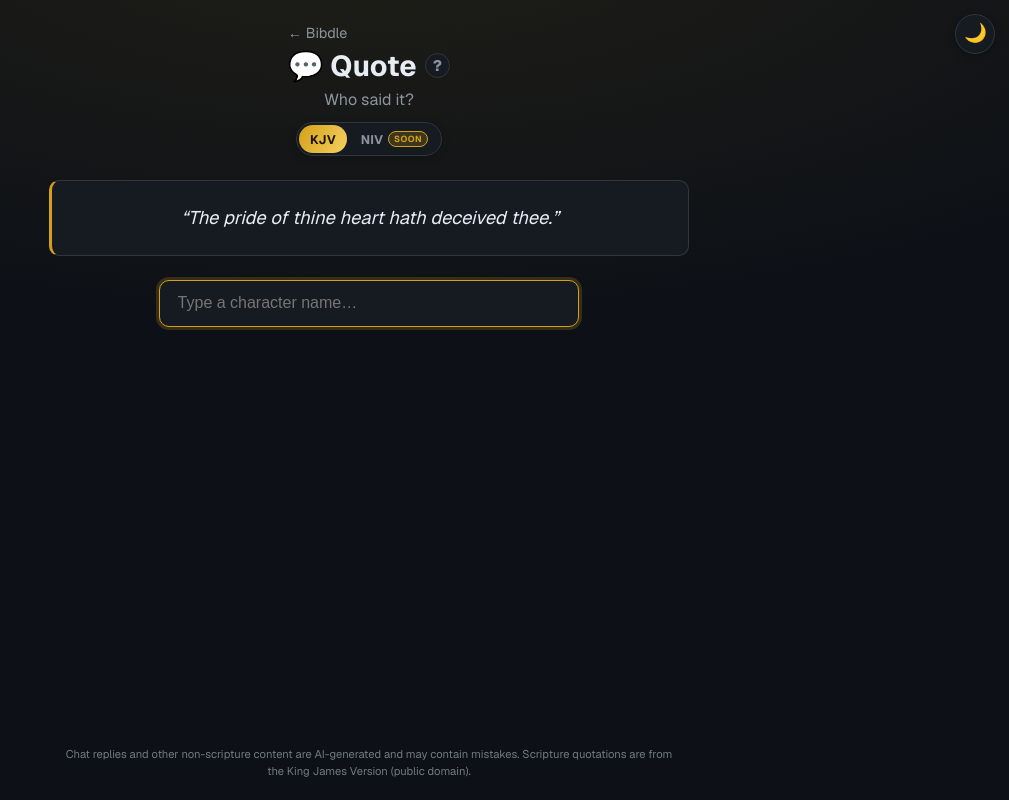
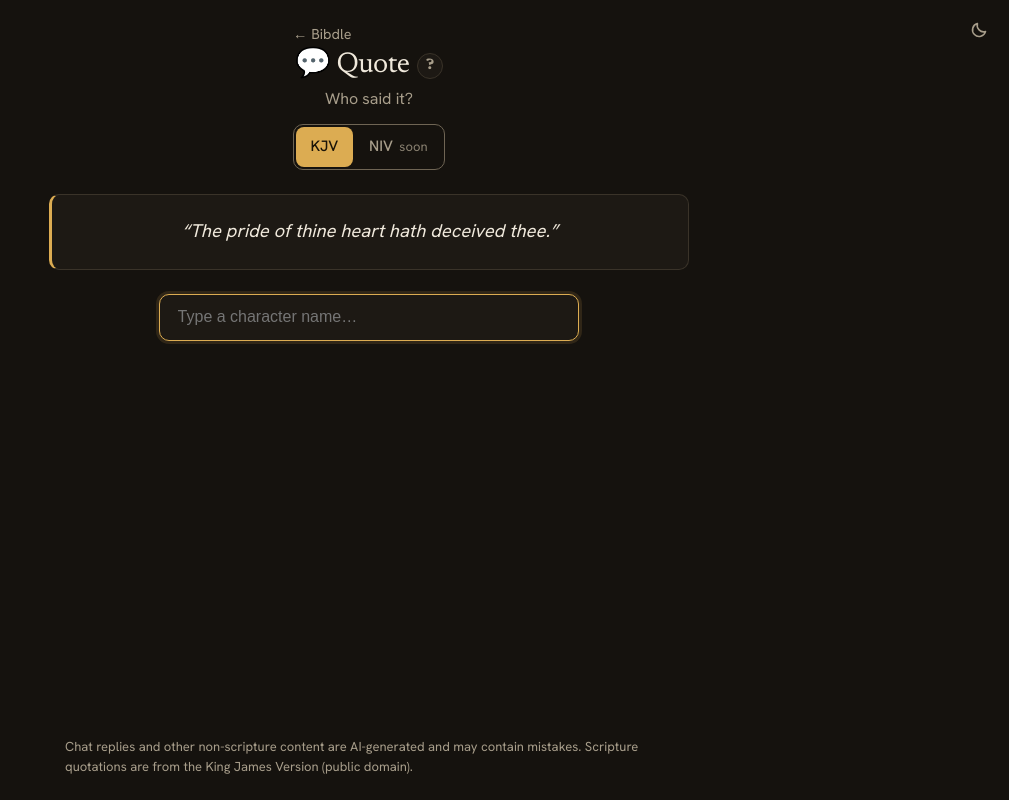
Before and after one commit to proxim/bibdle, a Next.js app: page /quote in a window 1280 px wide. Shown: the whole page, without its empty margins (271-1280 px from the left). Built offline with nearby package versions, Linux system fonts and the light colour scheme.

Commit message:
Switch to a warm parchment palette with Newsreader and Hanken Grotesk, and add shared button, dialog and result primitives

```diff
--- a/src/app/globals.css
+++ b/src/app/globals.css
@@ -1,40 +1,63 @@
 :root,
 :root[data-theme="dark"] {
-  --bg: #0d1117;
-  --bg-raised: #161b22;
-  --bg-tile: #21262d;
-  --border: #30363d;
-  --fg: #e6edf3;
-  --fg-muted: #8b949e;
-  --accent: #d4a017; /* gold */
-  --accent-soft: #d4a01733;
-  --correct: #2e7d32;
-  --partial: #b8860b;
-  --wrong: #5c2b29;
-  /* Text sitting on a colored (correct/partial/wrong) fill — light in both
-     themes, since those fills are saturated regardless of light/dark. */
-  --on-tile: #ffffff;
-  --radius: 10px;
-  --flip-duration: 600ms;
-  --flip-stagger: 120ms;
-  --ambient-tint: #d4a01718;
+  --bg: #15120e;
+  --bg-raised: #1d1914;
+  --bg-tile: #27221b;
+  --border: #3a3329;
+  /* Control boundaries (inputs, outlined buttons) need 3:1 against the ground. */
+  --border-strong: #6f6554;
+  --fg: #f0e9dc;
+  --fg-muted: #a89e8b;
+  --accent: #dcac52;
+  --accent-hover: #e8bd6c;
+  --accent-soft: #dcac5222;
+  --on-accent: #1a1408;
+  --correct: #2e7a4b;
+  --partial: #d6a53c;
+  --wrong: #2d2821;
+  --miss: #e07a62;
+  --on-correct: #ffffff;
+  --on-partial: #1a1408;
+  --on-wrong: #a89e8b;
+  --scrim: rgba(10, 8, 5, 0.72);
+  --shadow: 0 18px 48px -18px rgba(0, 0, 0, 0.7);
   --color-scheme: dark;
 }
 
 :root[data-theme="light"] {
-  --bg: #f6f1e7; /* parchment */
-  --bg-raised: #fbf7ee;
-  --bg-tile: #efe7d6;
-  --border: #d8ccb4;
-  --fg: #2b2417;
-  --fg-muted: #6b6350;
-  --accent: #b8860b; /* deeper gold for contrast on light */
-  --accent-soft: #b8860b22;
-  --correct: #2e7d32;
-  --partial: #9a6b00;
-  --wrong: #b3261e;
-  --ambient-tint: #b8860b14;
+  --bg: #f3ede0; /* parchment */
+  --bg-raised: #faf6ec;
+  --bg-tile: #e9e0cc;
+  --border: #d3c7ae;
+  --border-strong: #8c8168;
+  --fg: #241e14;
+  --fg-muted: #62594a;
+  --accent: #85560a;
+  --accent-hover: #6b4408;
+  --accent-soft: #85560a1c;
+  --on-accent: #fbf7ee;
+  --correct: #2a6e43;
+  --partial: #d6a53c;
+  --wrong: #e3d9c4;
+  --miss: #a3361f;
+  --on-correct: #ffffff;
+  --on-partial: #1a1408;
+  --on-wrong: #62594a;
+  --scrim: rgba(36, 30, 20, 0.5);
+  --shadow: 0 18px 48px -20px rgba(60, 44, 16, 0.4);
   --color-scheme: light;
+}
+
+:root {
+  --radius-sm: 6px;
+  --radius: 10px;
+  --radius-lg: 16px;
+  --col: 40rem;
+  --col-wide: 54rem;
+  --ease-out: cubic-bezier(0.23, 1, 0.32, 1);
+  --ease-in-out: cubic-bezier(0.77, 0, 0.175, 1);
+  --flip-duration: 520ms;
+  --flip-stagger: 110ms;
 }
 
 * {
@@ -44,8 +67,10 @@
 }
 
 html {
-  height: 100%;
+  min-height: 100%;
   color-scheme: var(--color-scheme);
+  -webkit-text-size-adjust: 100%;
+  text-size-adjust: 100%;
 }
 
 html,
@@ -55,14 +80,30 @@ body {
 }
 
 body {
-  min-height: 100%;
+  min-height: 100dvh;
   display: flex;
   flex-direction: column;
   color: var(--fg);
   background: var(--bg);
-  background-image: radial-gradient(ellipse 80% 50% at 50% -10%, var(--ambient-tint), transparent);
-  font-family: var(--font-geist-sans), system-ui, sans-serif;
+  font-family: var(--font-sans), system-ui, sans-serif;
+  font-size: 1rem;
+  line-height: 1.5;
   -webkit-font-smoothing: antialiased;
+  -webkit-tap-highlight-color: transparent;
+}
+
+h1,
+h2,
+h3 {
+  font-family: var(--font-serif), Georgia, serif;
+  font-weight: 400;
+  line-height: 1.1;
+  letter-spacing: -0.02em;
+  text-wrap: balance;
+}
+
+p {
+  text-wrap: pretty;
 }
 
 a {
@@ -73,19 +114,28 @@ a {
 button {
   font: inherit;
   color: inherit;
+  touch-action: manipulation;
+}
+
+a,
+button,
+input {
+  -webkit-tap-highlight-color: transparent;
+}
+
+:focus-visible {
+  outline: 2px solid var(--accent);
+  outline-offset: 2px;
 }
 
 .siteDisclaimer {
   margin-top: auto;
-  padding: 1.5rem 1rem 1.25rem;
-  max-width: 640px;
-  margin-left: auto;
-  margin-right: auto;
-  font-size: 0.7rem;
+  width: min(100%, var(--col));
+  margin-inline: auto;
+  padding: 2rem 1rem 1.5rem;
+  font-size: 0.8125rem;
   line-height: 1.5;
-  text-align: center;
   color: var(--fg-muted);
-  opacity: 0.8;
 }
 
 @media (prefers-reduced-motion: reduce) {
--- a/src/app/layout.tsx
+++ b/src/app/layout.tsx
@@ -1,23 +1,25 @@
 import type { Metadata } from "next";
-import { Geist, Geist_Mono } from "next/font/google";
+import { Hanken_Grotesk, Newsreader } from "next/font/google";
 import { Analytics } from "@vercel/analytics/next";
 import "./globals.css";
 import ThemeToggle from "@/components/ThemeToggle";
 
-const geistSans = Geist({
-  variable: "--font-geist-sans",
+const sans = Hanken_Grotesk({
+  variable: "--font-sans",
   subsets: ["latin"],
 });
 
-const geistMono = Geist_Mono({
-  variable: "--font-geist-mono",
+const serif = Newsreader({
+  variable: "--font-serif",
   subsets: ["latin"],
+  style: ["normal", "italic"],
+  axes: ["opsz"],
 });
 
 const SITE_URL = "https://bibdle.app";
-const TITLE = "Bibdle — the daily Bible guessing game";
+const TITLE = "Bibdle: the daily Bible guessing game";
 const DESCRIPTION =
-  "Guess the Bible character of the day across Classic, Quote, Emoji, and Verse modes.";
+  "A new Bible puzzle every day. Play Classic, Quote, Emoji, Verse, and Scripture or Shakespeare.";
 
 export const metadata: Metadata = {
   metadataBase: new URL(SITE_URL),
@@ -47,7 +49,7 @@ export default function RootLayout({
   return (
     <html
       lang="en"
-      className={`${geistSans.variable} ${geistMono.variable}`}
+      className={`${sans.variable} ${serif.variable}`}
       suppressHydrationWarning
     >
       <head>
--- a/src/components/ThemeToggle.module.css
+++ b/src/components/ThemeToggle.module.css
@@ -1,7 +1,7 @@
 .wrapper {
   position: fixed;
-  top: 0.85rem;
-  right: 0.85rem;
+  top: 0.5rem;
+  right: 0.5rem;
   z-index: 50;
 }
 
@@ -9,56 +9,46 @@
   display: inline-flex;
   align-items: center;
   justify-content: center;
-  width: 2.5rem;
-  height: 2.5rem;
-  border-radius: 50%;
-  border: 1px solid var(--border);
-  background: var(--bg-raised);
-  color: var(--fg);
+  width: 2.75rem;
+  height: 2.75rem;
+  color: var(--fg-muted);
+  background: none;
+  border: none;
+  border-radius: var(--radius);
   cursor: pointer;
-  line-height: 1;
-  box-shadow: 0 2px 8px rgba(0, 0, 0, 0.25);
-  transition: border-color 150ms ease, transform 150ms ease, background 150ms ease;
+  transition:
+    color 150ms ease,
+    transform 160ms var(--ease-out);
 }
 
-.button:hover {
-  border-color: var(--accent);
-  transform: translateY(-1px);
+.button:active {
+  transform: scale(0.94);
 }
 
-.button:focus-visible {
-  outline: 2px solid var(--accent);
-  outline-offset: 2px;
+@media (hover: hover) and (pointer: fine) {
+  .button:hover {
+    color: var(--fg);
+  }
 }
 
 .icon {
-  display: inline-block;
-  font-size: 1.15rem;
-  animation: pop 280ms ease;
+  display: inline-flex;
+  animation: swap 200ms var(--ease-out);
 }
 
 .placeholder {
   display: inline-block;
-  width: 2.5rem;
-  height: 2.5rem;
+  width: 2.75rem;
+  height: 2.75rem;
 }
 
-@keyframes pop {
-  0% {
-    transform: scale(0.4) rotate(-30deg);
+@keyframes swap {
+  from {
     opacity: 0;
+    transform: scale(0.85);
   }
-  100% {
-    transform: scale(1) rotate(0deg);
+  to {
     opacity: 1;
+    transform: scale(1);
   }
 }
-
-@media (prefers-reduced-motion: reduce) {
-  .button {
-    transition: none;
-  }
-  .icon {
-    animation: none;
-  }
-}
--- a/src/components/ThemeToggle.tsx
+++ b/src/components/ThemeToggle.tsx
@@ -48,8 +48,26 @@ export default function ThemeToggle() {
         aria-label={isDark ? "Switch to light theme" : "Switch to dark theme"}
         title={isDark ? "Switch to light theme" : "Switch to dark theme"}
       >
-        <span className={styles.icon} key={theme}>
-          {isDark ? "🌙" : "☀️"}
+        <span className={styles.icon} key={theme} aria-hidden="true">
+          <svg
+            width="20"
+            height="20"
+            viewBox="0 0 20 20"
+            fill="none"
+            stroke="currentColor"
+            strokeWidth="1.6"
+            strokeLinecap="round"
+            strokeLinejoin="round"
+          >
+            {isDark ? (
+              <path d="M16.5 11.6A6.6 6.6 0 0 1 8.4 3.5a6.6 6.6 0 1 0 8.1 8.1Z" />
+            ) : (
+              <>
+                <circle cx="10" cy="10" r="3.4" />
+                <path d="M10 2.2v1.6M10 16.2v1.6M2.2 10h1.6M16.2 10h1.6M4.5 4.5l1.1 1.1M14.4 14.4l1.1 1.1M4.5 15.5l1.1-1.1M14.4 5.6l1.1-1.1" />
+              </>
+            )}
+          </svg>
         </span>
       </button>
     </div>
--- a/src/components/VersionToggle.module.css
+++ b/src/components/VersionToggle.module.css
@@ -3,57 +3,47 @@
   align-items: stretch;
   gap: 2px;
   padding: 2px;
-  background: var(--bg-raised);
-  border: 1px solid var(--border);
-  border-radius: 999px;
-  box-shadow: 0 2px 8px rgba(0, 0, 0, 0.18);
+  border: 1px solid var(--border-strong);
+  border-radius: var(--radius);
 }
 
 .option {
-  position: relative;
   display: inline-flex;
   align-items: center;
-  gap: 0.3rem;
-  padding: 0.32rem 0.7rem;
-  font-size: 0.78rem;
-  font-weight: 700;
-  letter-spacing: 0.03em;
+  gap: 0.4rem;
+  min-height: 2.5rem;
+  padding: 0 0.9rem;
+  font-size: 0.9375rem;
+  font-weight: 500;
   color: var(--fg-muted);
   background: none;
   border: none;
-  border-radius: 999px;
+  border-radius: calc(var(--radius) - 2px);
   cursor: pointer;
-  transition: color 150ms ease, background 150ms ease;
+  transition:
+    color 150ms ease,
+    background-color 150ms ease,
+    transform 160ms var(--ease-out);
 }
 
-.option:hover {
-  color: var(--fg);
+.option:active {
+  transform: scale(0.97);
 }
 
-.active {
-  color: #1a1300;
-  background: linear-gradient(120deg, var(--accent), #f5d061);
+@media (hover: hover) and (pointer: fine) {
+  .option:hover {
+    color: var(--fg);
+  }
 }
 
-.option:focus-visible {
-  outline: 2px solid var(--accent);
-  outline-offset: 2px;
+.active,
+.active:hover {
+  color: var(--on-accent);
+  background: var(--accent);
 }
 
 .soon {
-  font-size: 0.55rem;
-  font-weight: 700;
-  text-transform: uppercase;
-  letter-spacing: 0.05em;
-  padding: 0.05rem 0.3rem;
-  border-radius: 999px;
-  background: var(--accent-soft);
-  border: 1px solid var(--accent);
-  color: var(--accent);
+  font-size: 0.8125rem;
+  font-weight: 400;
+  opacity: 0.8;
 }
-
-.active .soon {
-  background: rgba(26, 19, 0, 0.18);
-  border-color: rgba(26, 19, 0, 0.35);
-  color: #1a1300;
-}
--- a/src/components/VersionToggle.tsx
+++ b/src/components/VersionToggle.tsx
@@ -41,7 +41,7 @@ export default function VersionToggle() {
             title={
               populated
                 ? `Show scripture in ${v}`
-                : `${v} coming soon — shows KJV text for now`
+                : `${v} is coming soon. Shows KJV text for now.`
             }
             onClick={() => setVersion(v)}
           >
```
Also changed, not shown: src/components/Dialog.module.css (added, +83 -0 lines), src/components/Dialog.tsx (added, +121 -0 lines), src/components/ResultPanel.module.css (added, +40 -0 lines), src/components/ResultPanel.tsx (added, +22 -0 lines), src/components/buttons.module.css (added, +59 -0 lines).
